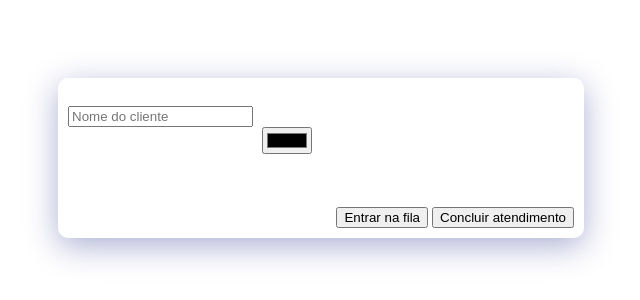
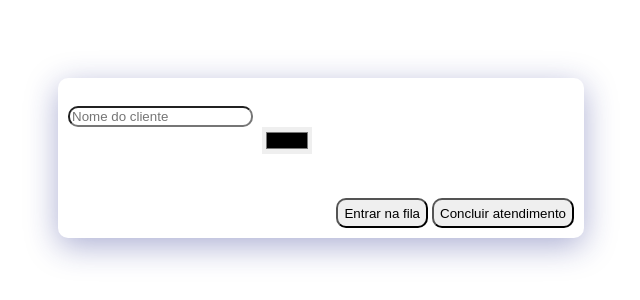
Before and after one commit to PedroPepeu/web-mobile-works, a plain HTML site: page liferay/index.html in a window 1280 px wide. Shown: the part 238-538 px from the top of the page, without its empty margins (319-959 px from the left). Drawn offline with Linux system fonts and the light colour scheme.

Commit message:
buttons improved

```diff
--- a/liferay/index.html
+++ b/liferay/index.html
@@ -11,16 +11,16 @@
         <div class="ali-content">
             <div class="window-bordered">
                 <div class="color-text">Adicionar cliente a fila:</div>
-                <input type="text" placeholder="Nome do cliente" id="client_name">
+                <input type="text" placeholder="Nome do cliente" id="client_name" class="name-txt">
                 <br>
                 <div class="color-text">Escolha uma cor para a ficha:
-                    <input type="color" id="client_color">
+                    <input type="color" id="client_color" class="color-inpu">
                 </div>
                 <br>
                 <br>
                 <div class="ali">
-                    <input type="submit" value="Entrar na fila" id="subm">
-                    <input type="submit" value="Concluir atendimento" id="finish_attend">
+                    <button id="subm">Entrar na fila</button>
+                    <button id="finish_attend">Concluir atendimento</button>
                 </div>
             </div>
             <div class="line-translucid" id="line"></div>
--- a/liferay/style.css
+++ b/liferay/style.css
@@ -1,6 +1,27 @@
 body {
     background-image: url(../assets/seul.jpg);
     background-size: cover;
+}
+
+.name-txt {
+    border-radius: 10px;
+}
+
+.color-inpu {
+    border: 0;
+}
+
+button {
+    border-radius: 10px;
+    height: 30px;
+    outline-color: transparent;
+}
+
+button:hover {
+    background-color: #367ead;
+    transition: 0.2;
+    border-color: #367ead;
+    color: white;
 }
 
 .center {
```
